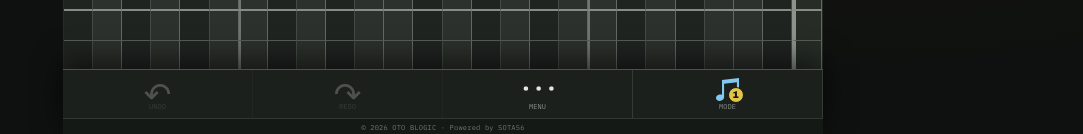
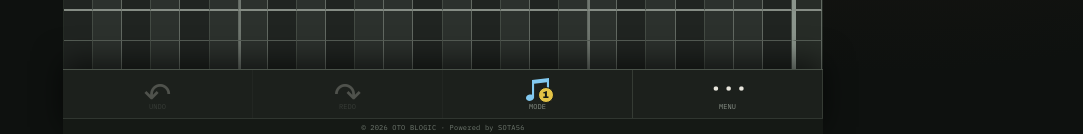
Before and after one commit to SOTA56/minecraft-note-block-maker, a React (Vite) app: page / in a window 1280 px wide. Shown: the part 665-799 px from the top of the page, without its empty margins (197-1280 px from the left). Built offline with nearby package versions, Linux system fonts and the light colour scheme.

Commit message:
Make delay mode directly selectable

```diff
--- a/src/App.tsx
+++ b/src/App.tsx
@@ -57,6 +57,7 @@ function App() {
   const [copyFeedback, setCopyFeedback] = useState(false)
   const [pitchDisplay, setPitchDisplay] = useState<'name' | 'clicks'>('name')
   const [menuOpen, setMenuOpen] = useState(false)
+  const [delayMenuOpen,setDelayMenuOpen]=useState(false)
   const [view,setView] = useState<'editor'|'blueprint'>('editor')
   const [barsDraft, setBarsDraft] = useState(() => String(project.steps / 16))
   const [bpmDraft, setBpmDraft] = useState(() => String(Math.round(project.tickRate * 7.5)))
@@ -315,8 +316,8 @@ function App() {
   const stopBarsHold = () => {window.clearTimeout(barsHoldRef.current.delay);window.clearInterval(barsHoldRef.current.repeat);barsHoldRef.current={delay:0,repeat:0}}
   const adjustBars = (delta:number) => {const next=Math.max(1,Math.min(999,barsValueRef.current+delta));if(next!==barsValueRef.current)applyBars(String(next))}
   const startBarsHold = (delta:number,event:React.PointerEvent<HTMLButtonElement>) => {event.preventDefault();stopBarsHold();adjustBars(delta);barsHoldRef.current.delay=window.setTimeout(()=>{barsHoldRef.current.repeat=window.setInterval(()=>adjustBars(delta),125)},450)}
-  const cycleDelayMode = () => {
-    const next:1|2|4=project.delayUnit===1?2:project.delayUnit===2?4:1
+  const applyDelayMode = (next:1|2|4) => {
+    if(next===project.delayUnit){setDelayMenuOpen(false);return}
     const invalid=project.tracks.reduce((count,track)=>count+track.notes.filter(note=>note.step%next!==0).length,0)
     if(invalid){
       window.alert(language==='ja'
@@ -326,7 +327,7 @@ function App() {
     }
     stopPlayback();setPlayingStep(-1);setFollowPlayback(false);setFollowRun(null)
     commitProject(current=>({...current,delayUnit:next}))
-    setPlayhead(value=>Math.floor(value/next)*next);setSelection(null);setDragPreview(null)
+    setPlayhead(value=>Math.floor(value/next)*next);setSelection(null);setDragPreview(null);setDelayMenuOpen(false)
   }
   const commitBpm = (raw = bpmDraft) => {
     const requested = Number(raw)
@@ -412,11 +413,12 @@ function App() {
 
     <footer className="dock">
       <button aria-label="元に戻す" onClick={undo} disabled={!historyRef.current.past.length}><span className="dock-icon">↶</span><small>UNDO</small></button><button aria-label="やり直す" onClick={redo} disabled={!historyRef.current.future.length}><span className="dock-icon">↷</span><small>REDO</small></button>
-      <button className="dock-menu" onClick={() => setMenuOpen(!menuOpen)}><span className="dock-icon">•••</span><small>{c[17]}</small></button>
-      <button className="delay-mode-button" onClick={cycleDelayMode} aria-label={`${project.delayUnit}遅延モード。押すと切り替え`}><span className="dock-icon delay-mode-icon"><b>{project.delayUnit}</b></span><small>{language==='ja'?'モード':'MODE'}</small></button>
+      <button className={`delay-mode-button ${delayMenuOpen?'active':''}`} onClick={()=>{setDelayMenuOpen(value=>!value);setMenuOpen(false)}} aria-label={`${project.delayUnit}遅延モード。選択肢を開く`} aria-expanded={delayMenuOpen}><span className="dock-icon delay-mode-icon"><b>{project.delayUnit}</b></span><small>{language==='ja'?'モード':'MODE'}</small></button>
+      <button className="dock-menu" onClick={() => {setMenuOpen(!menuOpen);setDelayMenuOpen(false)}}><span className="dock-icon">•••</span><small>{c[17]}</small></button>
       <input ref={fileRef} hidden type="file" accept=".obg,.nbm,application/json" onChange={e => load(e.target.files?.[0]).catch(err => alert(err.message))} />
       <div className="copyright">© 2026 OTO BLOGIC · Powered by SOTA56</div>
     </footer>
+    {delayMenuOpen&&<div className="delay-mode-menu" role="group" aria-label={language==='ja'?'遅延モードを選択':'Select delay mode'}>{([1,2,4] as const).map(value=><button key={value} className={project.delayUnit===value?'active':''} onClick={()=>applyDelayMode(value)}><b>{value}</b><small>{language==='ja'?'遅延':'DELAY'}</small></button>)}</div>}
     {menuOpen && <div className="more-menu">
       <div className="menu-section"><button className="blueprint-menu" onClick={()=>{setView('blueprint');setMenuOpen(false)}}><b className="menu-icon">▦</b><span>{language==='ja'?'設計図生成':'GENERATE BLUEPRINT'}</span><small>OPEN</small></button><button className="file-menu" onClick={()=>{save();setMenuOpen(false)}}><b className="menu-icon">⇩</b><span>SAVE .OBG</span></button><button className="file-menu" onClick={()=>{fileRef.current?.click();setMenuOpen(false)}}><b className="menu-icon">⇧</b><span>OPEN</span></button></div>
       <div className="menu-section future"><button disabled><b className="menu-icon">⌂</b><span>{language==='ja'?'ホーム':'HOME'}</span><small>{language==='ja'?'準備中':'COMING SOON'}</small></button><button disabled><b className="menu-icon">♫</b><span>{language==='ja'?'プリセット':'PRESETS'}</span><small>{language==='ja'?'準備中':'COMING SOON'}</small></button><button disabled><b className="menu-icon">§</b><span>{language==='ja'?'利用規約':'TERMS'}</span><small>{language==='ja'?'準備中':'COMING SOON'}</small></button><button disabled><b className="menu-icon">◎</b><span>{language==='ja'?'制作者・監修者':'CREATORS'}</span><small>{language==='ja'?'準備中':'COMING SOON'}</small></button></div>
--- a/src/styles.css
+++ b/src/styles.css
@@ -164,3 +164,6 @@
 .delay-mode-icon{position:relative;color:#82c9f0}
 .delay-mode-icon::before{content:'';position:absolute;inset:1px 5px;background:currentColor;mask:url('/assets/icons/delay-mode.svg') center/contain no-repeat;-webkit-mask:url('/assets/icons/delay-mode.svg') center/contain no-repeat}
 .delay-mode-icon b{position:absolute;z-index:1;right:1px;bottom:-1px;display:grid;place-items:center;width:16px;height:16px;border:1px solid #151915;border-radius:50%;background:#e3c346;color:#151915;font:10px 'Archivo Black';line-height:1}
+.delay-mode-button.active{background:#1a2b34;color:#8fd2f5}
+.delay-mode-menu{position:fixed;z-index:31;left:calc(50% + min(12.5vw,95px));bottom:calc(72px + env(safe-area-inset-bottom));display:grid;grid-template-columns:repeat(3,54px);transform:translateX(-50%);border:1px solid #4b6774;background:#151b18;box-shadow:0 10px 28px #000c}
+.delay-mode-menu button{display:grid;place-items:center;align-content:center;gap:1px;width:54px;height:52px;border:0;border-right:1px solid #35433c;background:#17201b;color:#8fcbed}.delay-mode-menu button:last-child{border-right:0}.delay-mode-menu button.active{background:#e3c346;color:#151915}.delay-mode-menu b{font:19px 'Archivo Black';line-height:1}.delay-mode-menu small{font-size:6px;letter-spacing:.05em}
```
